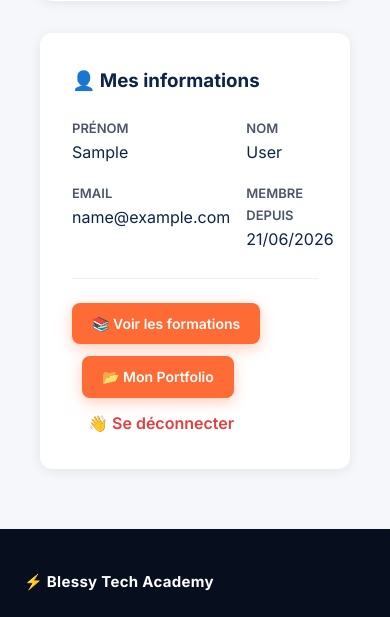
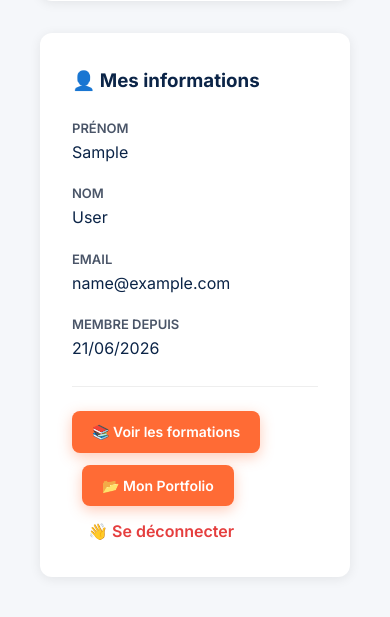
Before and after one commit to jr-belony/blessy-tech-academy, a Django app: page /dashboard/ in a window 390 px wide. Shown: the part 2852-3469 px from the top of the page. Run offline with Django 5.2, Linux system fonts and the light colour scheme; the visitor is signed in with stand-in values (Sample User, id 1); data comes from the database, SQL or seed files in the repository; data that the repository does not hold is empty; some libraries are stand-ins or nearby versions.

Commit message:
fix: dashboard entièrement responsive (infos, badges, certificats, boutons)

```diff
--- a/blessy_tech_academy/academie/templates/academie/dashboard.html
+++ b/blessy_tech_academy/academie/templates/academie/dashboard.html
@@ -204,7 +204,7 @@
                 👤 Mes informations
             </h3>
 
-            <div style="display: grid; grid-template-columns: 1fr 1fr; gap: 16px;">
+            <div class="infos-grid" style="display: grid; grid-template-columns: 1fr 1fr; gap: 16px;">
 
                 <div>
                     <p style="font-weight: 600; color: var(--gris-texte);
@@ -276,6 +276,9 @@
             align-items: flex-start !important;
             gap: 12px !important;
         }
+        .infos-grid {
+            grid-template-columns: 1fr !important;
+        }
     }
 </style>
 {% endblock %}
```
